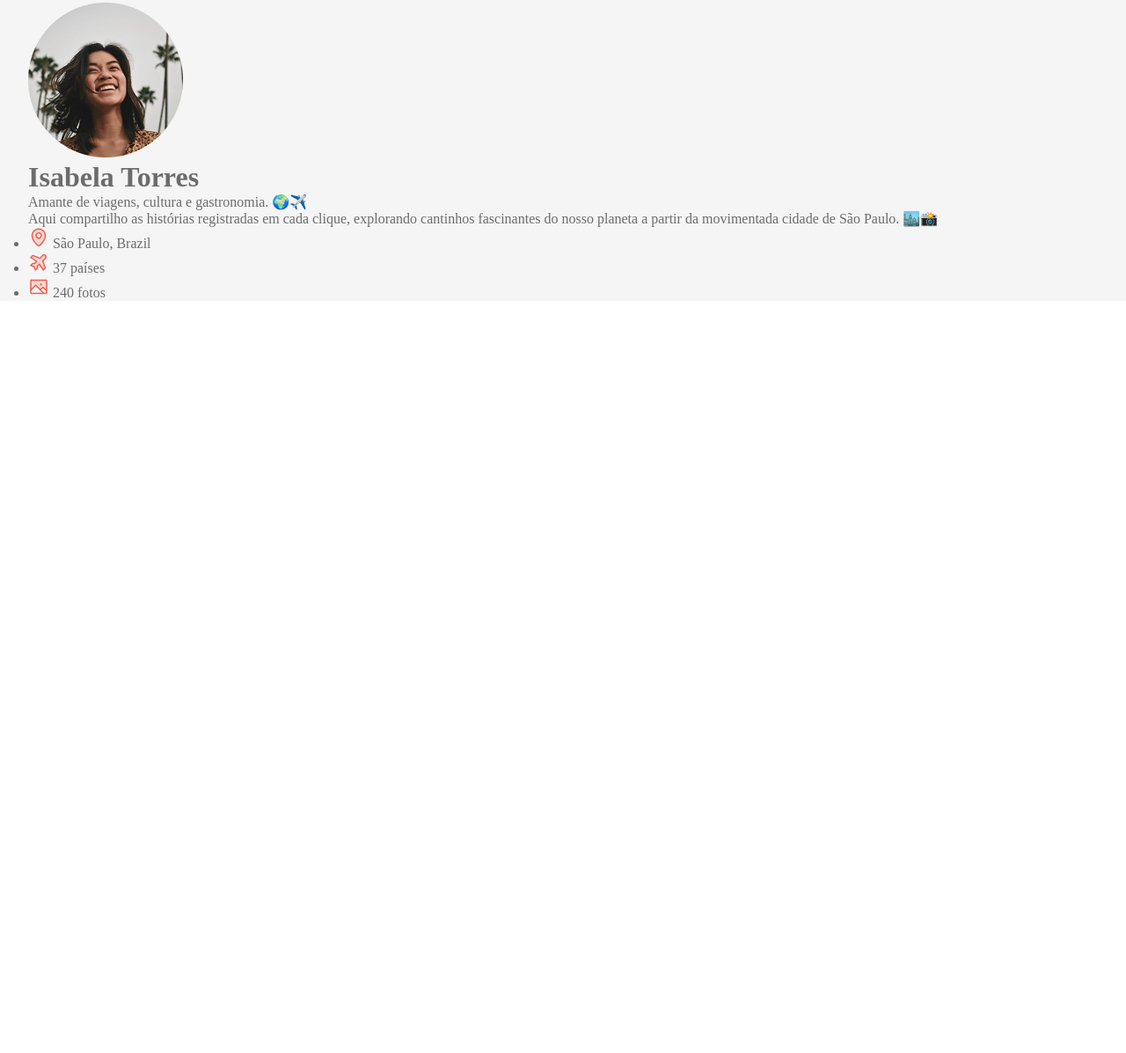
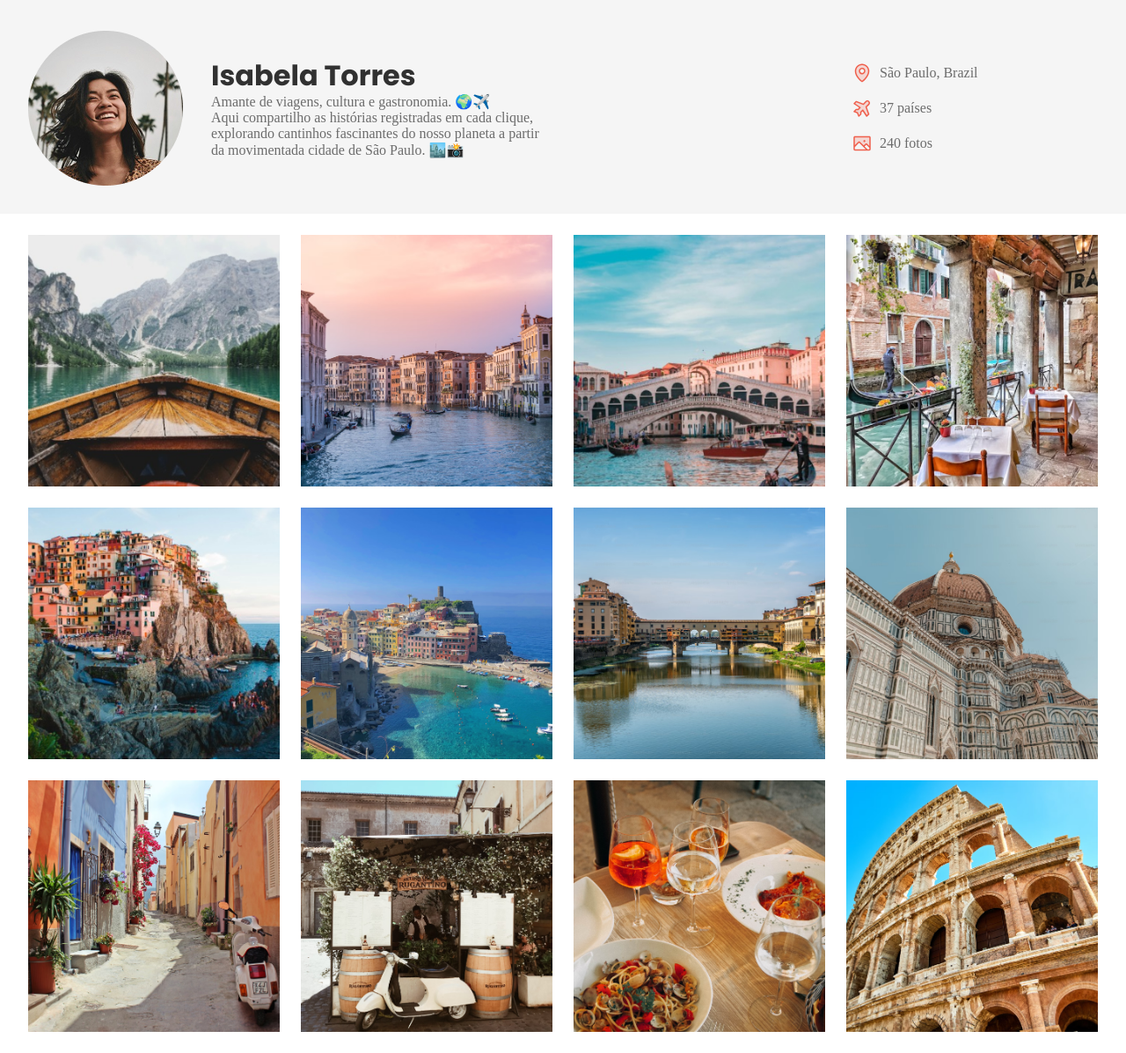
Before and after one commit to danilogonzales/projeto-travel, a plain HTML site: page index.html in a window 1280 px wide. Shown: the part 93-1290 px from the top of the page at 88% size. Before the commit the page ends 800 px from the top, so only its background shows below. Drawn offline with Linux system fonts and the light colour scheme.

Commit message:
main gallery

```diff
--- a/Styles/index.css
+++ b/Styles/index.css
@@ -1,2 +1,4 @@
 @import url(global.css);
 @import url(nav.css);
+@import url(header.css);
+@import url(main.css);
--- /dev/null
+++ b/Styles/main.css
@@ -0,0 +1,12 @@
+main {
+  display: flex;
+  flex-wrap: wrap;
+  gap: 24px;
+  padding-block: 24px;
+}
+
+main img {
+  width: 286px;
+  height: 286;
+  object-fit: cover;
+}
--- a/index.html
+++ b/index.html
@@ -61,5 +61,19 @@
       </div>
     </header>
   </div>
+<main class="container">
+  <img src="assets/Images/Image 01.png" alt="Foto">
+  <img src="assets/Images/Image 02.png" alt="Foto">
+  <img src="assets/Images/Image 03.png" alt="Foto">
+  <img src="assets/Images/Image 04.png" alt="Foto">
+  <img src="assets/Images/Image 05.png" alt="Foto">
+  <img src="assets/Images/Image 06.png" alt="Foto">
+  <img src="assets/Images/Image 07.png" alt="Foto">
+  <img src="assets/Images/Image 08.png" alt="Foto">
+  <img src="assets/Images/Image 09.png" alt="Foto">
+  <img src="assets/Images/Image 10.png" alt="Foto">
+  <img src="assets/Images/Image 11.png" alt="Foto">
+  <img src="assets/Images/Image 12.png" alt="Foto">
+</main>
 </body>
 </html>
```
